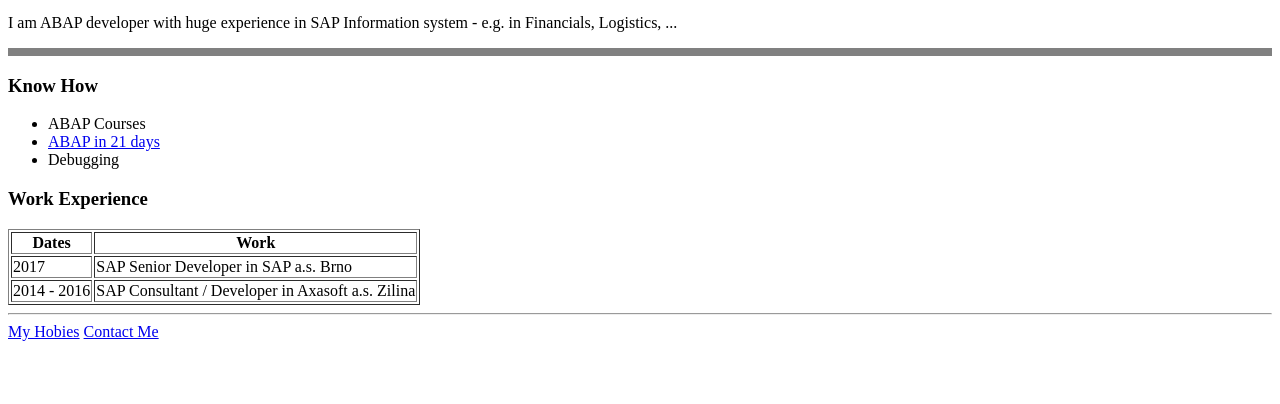
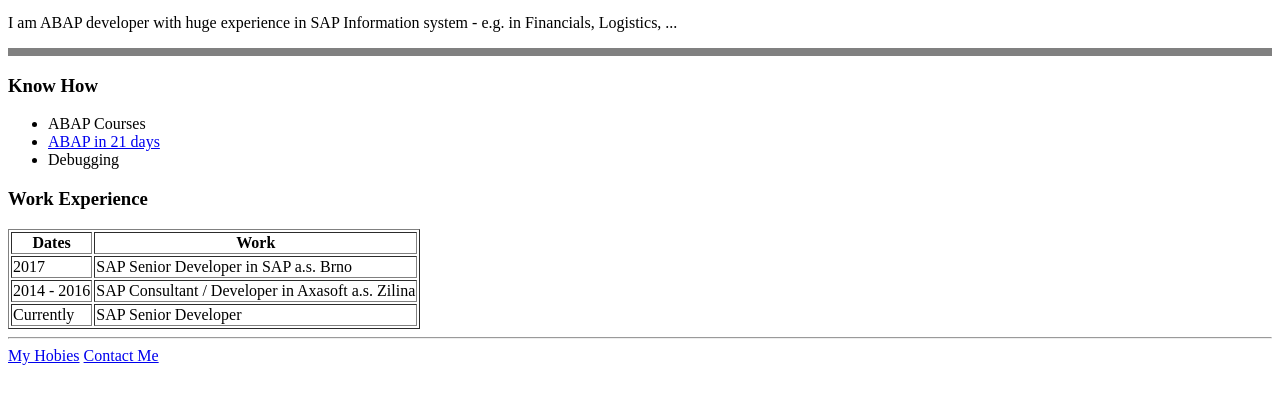
Before and after one commit to martino1961/WebDevelopmentUdemy, a plain HTML site: page HTML - Personal Site/index.html in a window 1280 px wide. Shown: the part 376-780 px from the top of the page. Drawn offline with Linux system fonts and the light colour scheme.

Commit message:
Add Footer to the Table

```diff
--- a/HTML - Personal Site/index.html
+++ b/HTML - Personal Site/index.html
@@ -39,7 +39,10 @@
             </tr>
         </tbody>
         <tfoot>
-
+<tr>
+    <td>Currently</td>
+    <td>SAP Senior Developer</td>
+</tr>
         </tfoot>
     </table>
     <hr>
```
